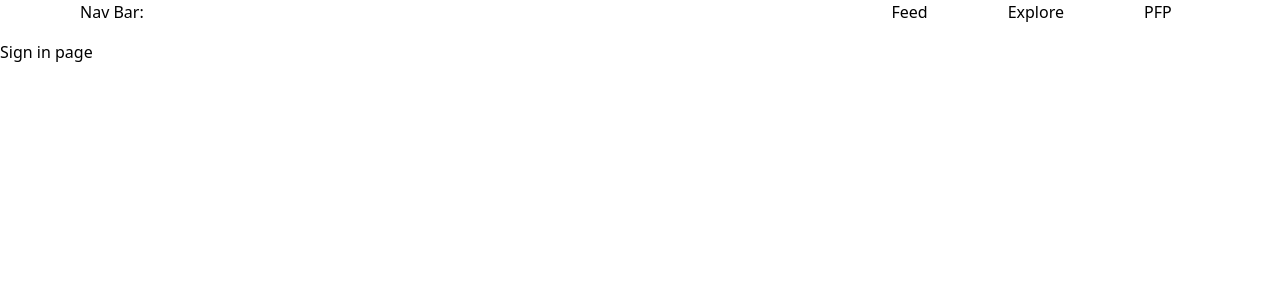
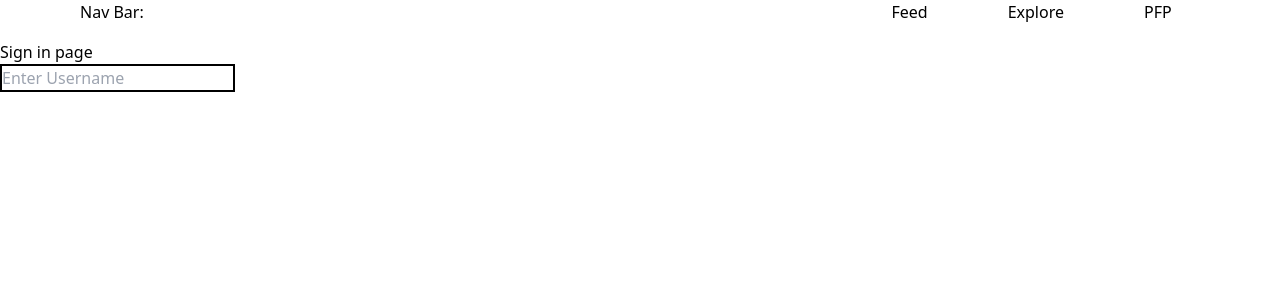
Before and after one commit to mgehrt1/stock-app, a Next.js app: page /sign-in in a window 1280 px wide. Shown: the top 300 px of the page. Built offline with nearby package versions, Linux system fonts and the light colour scheme.

Commit message:
Added username bar

```diff
--- a/app/sign-in/page.jsx
+++ b/app/sign-in/page.jsx
@@ -1,3 +1,20 @@
+'use client'
+
+import { useState } from "react";
+
 export default function SignIn() {
-    return <h1>Sign in page</h1>
+  const handleUserSubmit = async (e) => {
+    e.preventDefault();
+
+
+  }
+  return (
+    <div>
+      <h1>Sign in page</h1>
+        <form onSubmit={handleUserSubmit}>
+          <input type="text" name="username" placeholder="Enter Username" value="" onChange={(e) => setStock(e.target.value) } className ="border-2 border-black" />
+        </form>
+    </div>
+
+  )
 }
```
